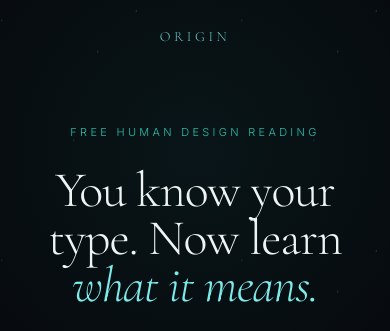
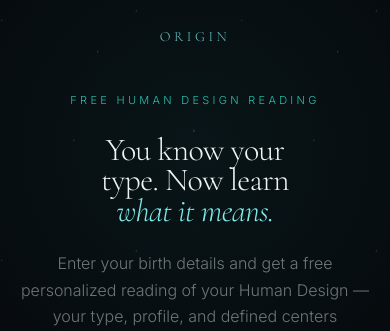
Before and after one commit to mybotpetunia-maker/origin-humandesign, a website: page index.html in a window 390 px wide. Shown: the top 331 px of the page. Drawn offline with nearby package versions, Linux system fonts and the light colour scheme.

Commit message:
Tighten mobile hero — remove 100svh, reduce padding so form is above the fold

```diff
--- a/index.html
+++ b/index.html
@@ -47,6 +47,13 @@
     .nav-logo { font-family: 'Cormorant Garamond', serif; font-weight: 300; font-size: 14px; letter-spacing: 0.25em; text-transform: uppercase; color: var(--teal-lt); opacity: 0.85; }
 
     .hero { min-height: 100svh; display: flex; flex-direction: column; align-items: center; justify-content: center; text-align: center; padding: 80px 24px 60px; position: relative; z-index: 1; }
+    @media (max-width: 600px) {
+      .hero { min-height: auto; padding: 48px 20px 32px; justify-content: flex-start; }
+      h1 { font-size: 2rem !important; margin-bottom: 12px; }
+      .hero-sub { font-size: 14px; margin-bottom: 10px; }
+      .hero-distinction { margin-bottom: 20px; }
+      .eyebrow { margin-bottom: 16px; }
+    }
     .eyebrow { font-size: 11px; letter-spacing: 0.3em; text-transform: uppercase; color: var(--teal); margin-bottom: 28px; opacity: 0.9; }
     h1 { font-family: 'Cormorant Garamond', serif; font-weight: 300; font-size: clamp(50px, 11vw, 74px); line-height: 0.95; letter-spacing: -0.02em; margin-bottom: 24px; }
     h1 em { font-style: italic; color: var(--teal-lt); }
```
